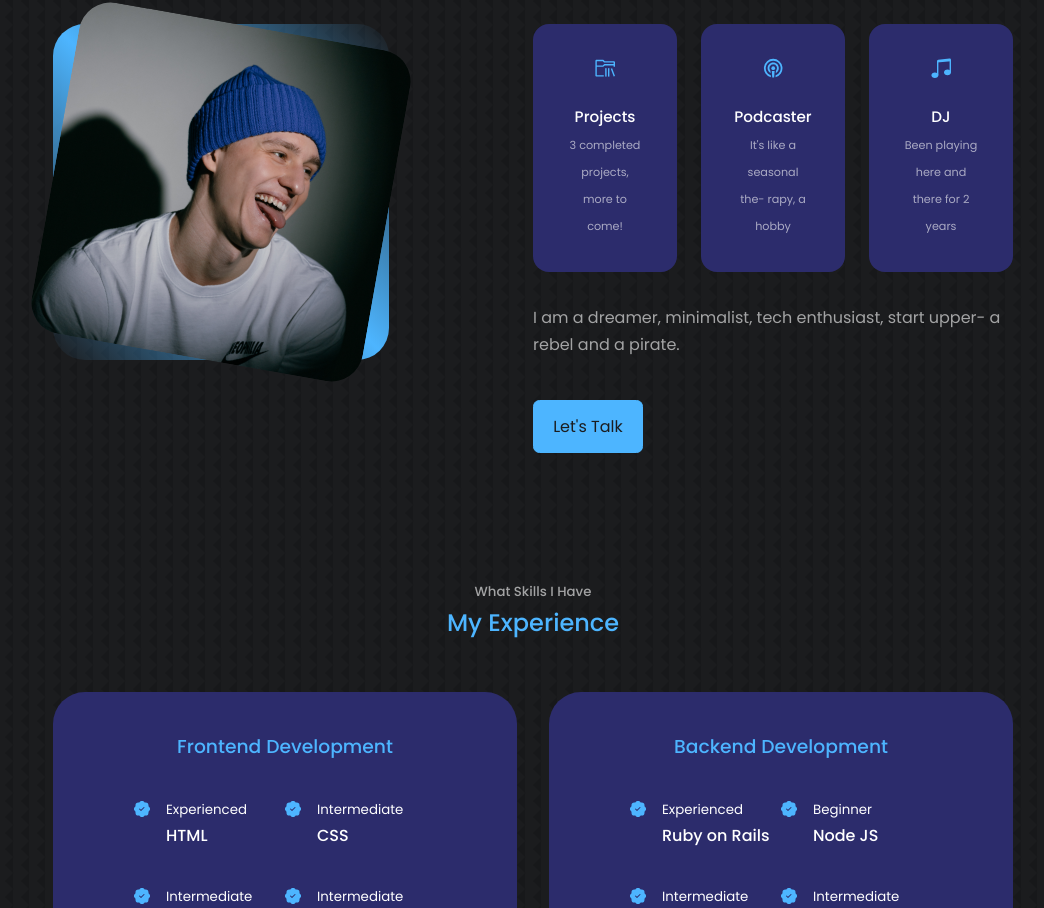
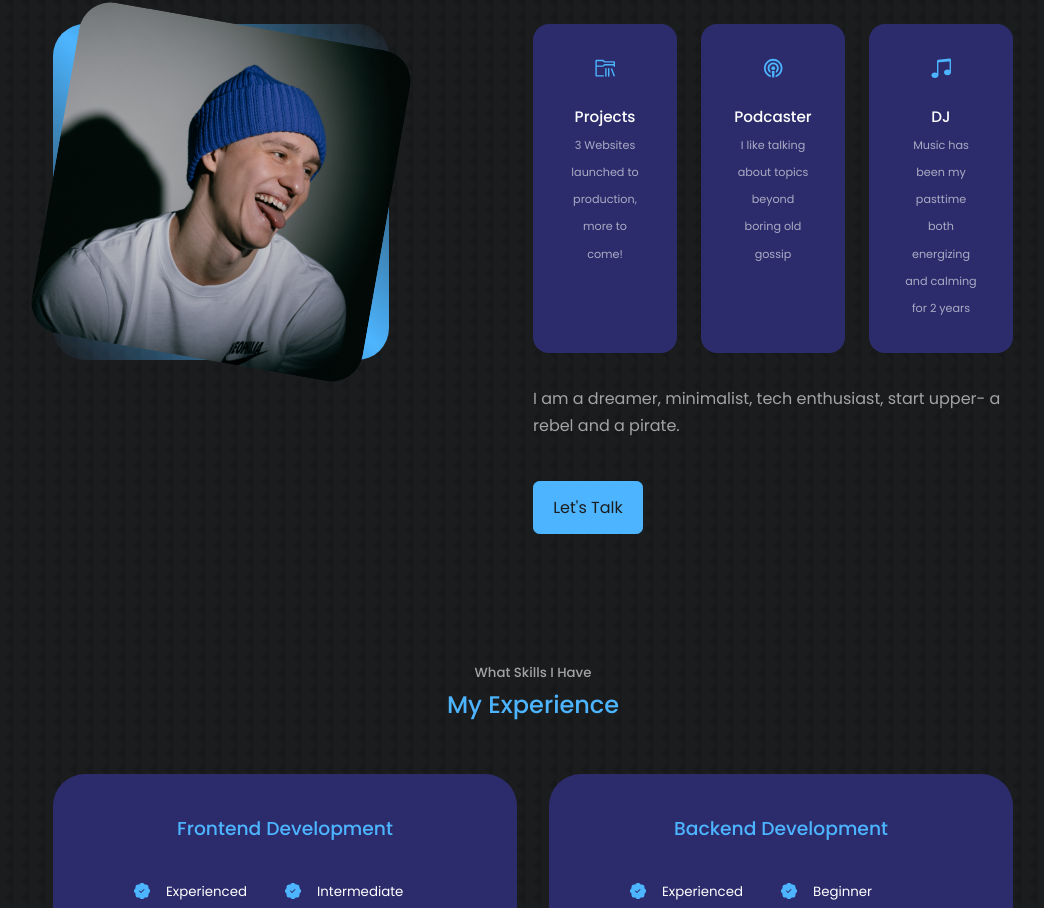
Before and after one commit to Edwardtoonela/react-portfolio-website, a React (Create React App) app: page / in a window 1280 px wide. Shown: the part 1015-1923 px from the top of the page, without its empty margins (107-1151 px from the left). Built offline with nearby package versions, Linux system fonts and the light colour scheme.

Commit message:
fixed about me section text displaying incorrectly on multiple lines

```diff
--- a/src/components/about/about.jsx
+++ b/src/components/about/about.jsx
@@ -23,17 +23,17 @@ function About() {
             <article className='about__card'>
               <VscFolderLibrary className='about__icon'/>
               <h5>Projects</h5>
-              <small> 3 completed projects, more to come!</small>
+              <small> 3 Websites launched to production, more to come!</small>
             </article>
             <article className='about__card'>
               <BiPodcast className='about__icon'/>
               <h5>Podcaster</h5>
-              <small> It's like a seasonal the- rapy, a hobby </small>
+              <small> I like talking about topics beyond boring old gossip </small>
             </article>
             <article className='about__card'>
               <BsMusicNoteBeamed className='about__icon'/>
               <h5>DJ</h5>
-              <small> Been playing here and there for 2 years</small>
+              <small> Music has been my pasttime both energizing and calming for 2 years </small>
             </article>
           </div>
 
```
